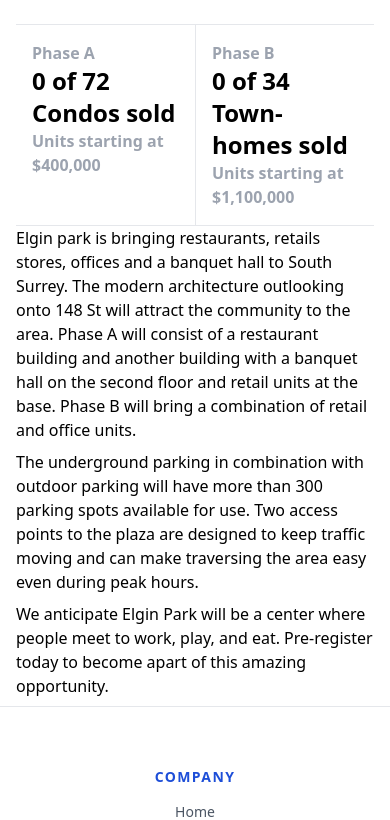
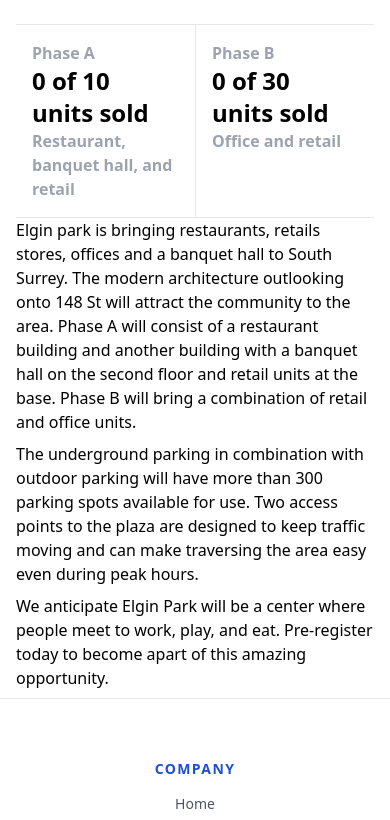
Before and after one commit to harmandubb/ZenithDevelopmentWebsiteMark3, a Next.js app: page /elgin_park_viewer in a window 390 px wide. Shown: the part 1422-2242 px from the top of the page. Built offline with nearby package versions, Linux system fonts and the light colour scheme.

Commit message:
elgin park mobile fixes

```diff
--- a/pages/elgin_park_viewer.js
+++ b/pages/elgin_park_viewer.js
@@ -96,7 +96,7 @@ export default function Res_Viewer() {
                         </p>
 
                         <p class="lg:text-4xl md:text-2xl font-bold mr-4 border-gray-300 border-b md:border-b-0">
-                            0 of 10 <br></br>  Units Sold
+                            0 of 10 <br></br>  units Sold
                         </p>
                         <p class="hidden md:block text-gray-400 font-semibold pb-4 border-gray-300 border-b">
                             Restaurant, banquet hall, and retail
@@ -106,10 +106,10 @@ export default function Res_Viewer() {
                         </p>
 
                         <p class="lg:text-4xl md:text-2xl font-bold mr-4">
-                            0 of 30 <br></br> Units sold
+                            0 of 30 <br></br> units sold
                         </p>
                         <p class="hidden md:block text-gray-400 font-semibold">
-                            Office and retail units
+                            Office and retail
                         </p>
                     </div>
 
@@ -339,10 +339,10 @@ export default function Res_Viewer() {
                                 </p>
 
                                 <p class="text-2xl font-bold border-gray-300">
-                                    0 of 72 <br></br> Condos sold
+                                    0 of 10 <br></br> units sold
                                 </p>
                                 <p class="text-gray-400 font-semibold">
-                                    Units starting at $400,000
+                                    Restaurant, banquet hall, and retail
                                 </p>
 
 
@@ -353,10 +353,10 @@ export default function Res_Viewer() {
                                     Phase B</p>
 
                                 <p class="text-2xl font-bold">
-                                    0 of 34 <br></br> Town-homes sold
+                                    0 of 30 <br></br> units sold
                                 </p>
                                 <p class=" text-gray-400 font-semibold">
-                                    Units starting at $1,100,000
+                                    Office and retail
                                 </p>
 
 
--- a/pages/projects.js
+++ b/pages/projects.js
@@ -18,7 +18,7 @@ export default function Projects() {
                         Ongoing
                     </div>
 
-                    <div class="flex flex-col md:flex-row sm:mt-16 md:mt-20 lg:mt-8 mt-28">
+                    <div class="flex flex-col md:flex-row sm:mt-16 md:mt-20 lg:mt-8 mt-24">
                         <div class="">
                             <img class="object-contain rounded-lg max-h-96" src="/img/82_KingGeorge_Exterior.jpg"></img>
                         </div>
```
